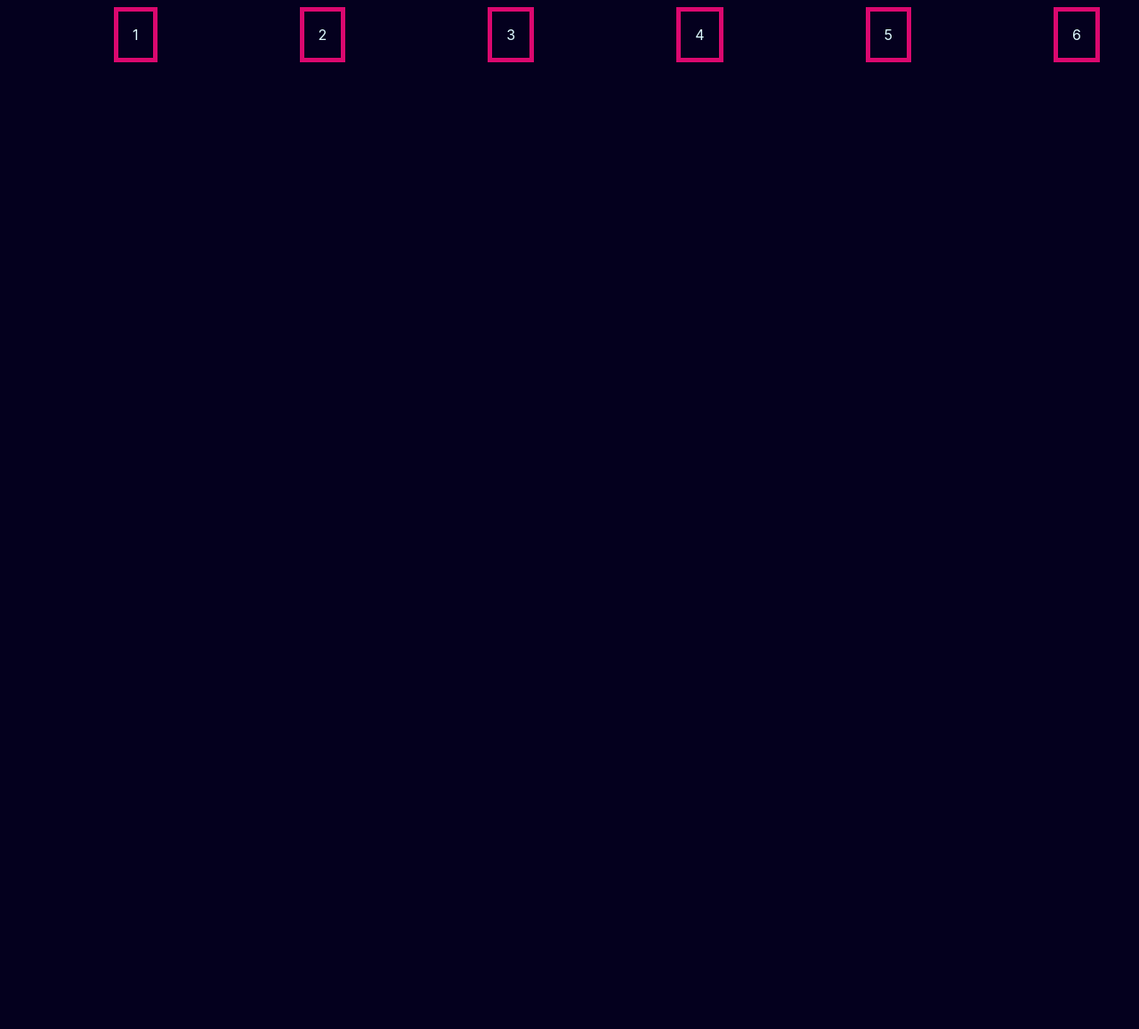
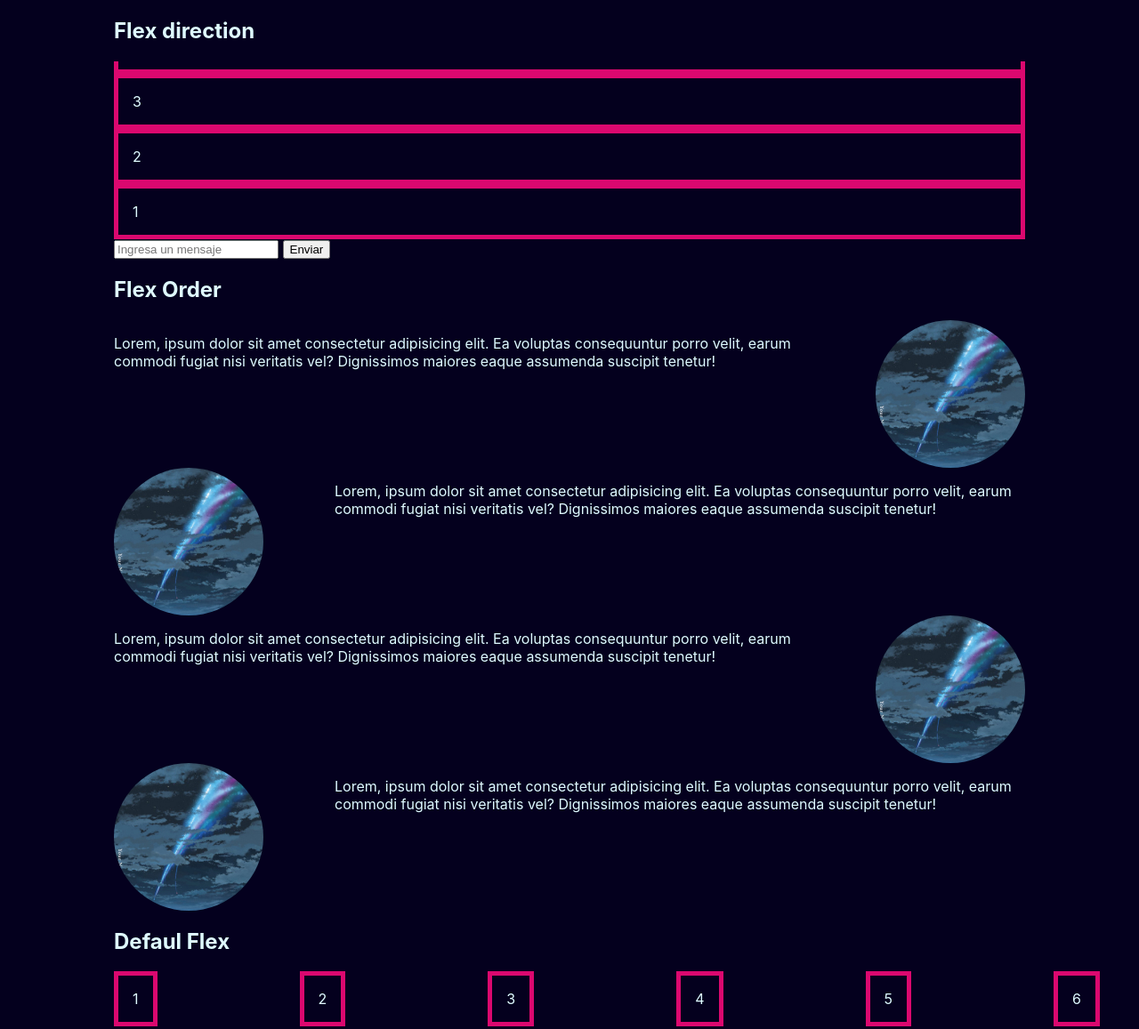
Before and after one commit to CristianPalaciosBeltran/spotifu, a plain HTML site: page flexbox.html in a window 1280 px wide. Shown: the top 1157 px of the page at 89% size. Before the commit the page ends 800 px from the top, so only its background shows below. Drawn offline with Linux system fonts and the light colour scheme.

Commit message:
Se vio como utilizar flex-direction y flex-order

```diff
--- /dev/null
+++ b/css/flexbox/flex-direction.css
@@ -0,0 +1,6 @@
+.flexDirection {
+    display: flex;
+    flex-direction: column-reverse;
+    max-block-size: 200px;
+    overflow: auto;
+}
--- /dev/null
+++ b/css/flexbox/flex-oorder.css
@@ -0,0 +1,18 @@
+.flexOrder {
+  display: flex;
+  gap: 5em;
+}
+
+.flexOrder img {
+  border-radius: 50%;
+}
+
+.flexOrder:nth-child(even) p{
+  /* border: 1px solid red; */
+  /* order: 1; */
+  order: -1;
+}
+
+/* .flexOrder:nth-child(even) img {
+    order: 2;
+} */
--- a/css/flexbox/index.css
+++ b/css/flexbox/index.css
@@ -1,4 +1,6 @@
 @import './display-flex.css';
+@import './flex-oorder.css';
+@import './flex-direction.css';
 
 :root {
   --darkColor: #04001e;
--- a/flexbox.html
+++ b/flexbox.html
@@ -9,6 +9,49 @@
   </head>
   <body>
       <div class="wrapper">
+          <h2>Flex direction</h2>
+          <div class="flexDirection">
+              <div class="box"></div>
+              <div class="box"></div>
+              <div class="box"></div>
+              <div class="box"></div>
+              <div class="box"></div>
+              <div class="box"></div>
+          </div>
+          <form action="">
+              <input type="text" placeholder="Ingresa un mensaje"> <button>Enviar</button>
+          </form>
+      </div>
+    <div class="wrapper">
+      <h2>Flex Order</h2>
+      <div class="flexOrder">
+        <img src="./images/grand-escape.jpg" alt="img" />
+        <p>
+         Lorem, ipsum dolor sit amet consectetur adipisicing elit. Ea voluptas consequuntur porro velit, earum commodi fugiat nisi veritatis vel? Dignissimos maiores eaque assumenda suscipit tenetur!
+        </p>
+
+      </div>
+      <div class="flexOrder">
+        <img src="./images/grand-escape.jpg" alt="img" />
+        <p>
+         Lorem, ipsum dolor sit amet consectetur adipisicing elit. Ea voluptas consequuntur porro velit, earum commodi fugiat nisi veritatis vel? Dignissimos maiores eaque assumenda suscipit tenetur!
+        </p>
+      </div>
+      <div class="flexOrder">
+        <img src="./images/grand-escape.jpg" alt="img" />
+        <p>
+         Lorem, ipsum dolor sit amet consectetur adipisicing elit. Ea voluptas consequuntur porro velit, earum commodi fugiat nisi veritatis vel? Dignissimos maiores eaque assumenda suscipit tenetur!
+        </p>
+      </div>
+      <div class="flexOrder">
+        <img src="./images/grand-escape.jpg" alt="img" />
+        <p>
+         Lorem, ipsum dolor sit amet consectetur adipisicing elit. Ea voluptas consequuntur porro velit, earum commodi fugiat nisi veritatis vel? Dignissimos maiores eaque assumenda suscipit tenetur!
+        </p>
+      </div>
+    </div>
+    <div class="wrapper">
+      <h2>Defaul Flex</h2>
       <div class="displayFlex">
         <div class="box"></div>
         <div class="box"></div>
@@ -25,7 +68,6 @@
         <div class="box"></div>
         <div class="box"></div>
         <div class="box"></div>
-
       </div>
     </div>
   </body>
```
Also changed, not shown: images/grand-escape.jpg (added). Lines whose indentation alone changed are shown as unchanged.
